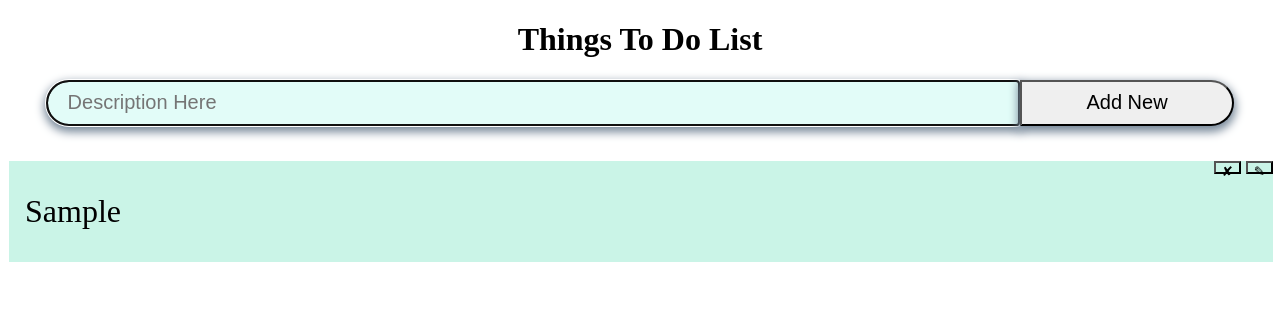
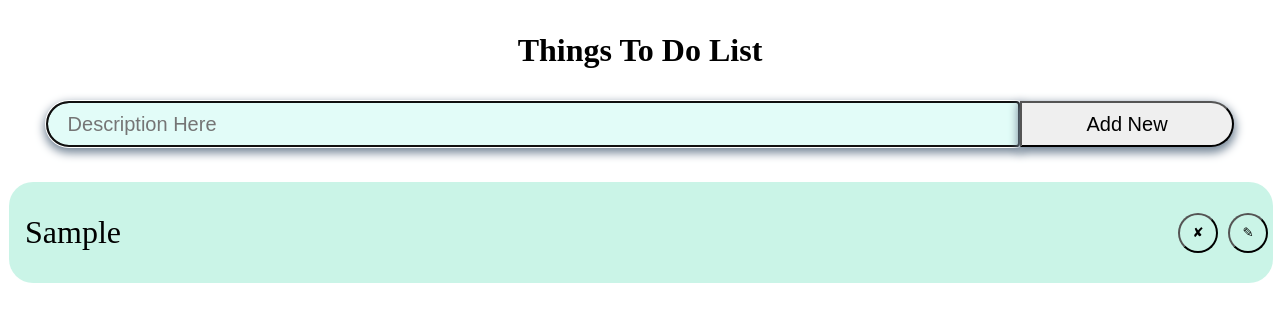
Before and after one commit to joshuacubas/to-do-list-2, a React (Create React App) app: page / in a window 1280 px wide. Both pictures are taken after typing "Sample" into the empty fields and a click on the button "Add New". Shown: the top 322 px of the page. Built offline with nearby package versions, Linux system fonts and the light colour scheme.

Commit message:
add clean round borders to first and last todos in each ul

```diff
--- a/src/App.css
+++ b/src/App.css
@@ -36,11 +36,14 @@ button#add-todo-form-button {
 }
 .todo-text,.todo-buttons-div{
   display:inline-flex;
+  flex-direction: row;
+  align-items: center;
 }
 
 button.todo-buttons {
-
-
+  border-radius: 4em;
+  height:3em;
+  width: 3em;;
 }
 
 .completed-text{
@@ -49,6 +52,7 @@ button.todo-buttons {
 }
 .todo-buttons {
   margin-left: 5px;
+  margin-right: 5px;
   height:1em;
   background-color: inherit;
 }
@@ -64,11 +68,25 @@ li {
   font-size: 2em;
 
 }
+
+li:nth-child(1) {
+  border-top-left-radius: .75em;
+  border-top-right-radius: .75em;
+}
+li:last-child {
+  border-bottom-left-radius: .75em;
+  border-bottom-right-radius: .75em;
+}
 li:nth-child(even) {
   background-color: rgba(152, 236, 174, 0.301);
 }
 li:nth-child(odd) {
   background-color: rgba(139, 230, 201, 0.452);
+}
+
+h1 {
+  margin-top: 1em;
+  margin-bottom: 1em;;
 }
 
 #completed-todos-ul > li:nth-child(even) {
--- a/src/components/TodoList.js
+++ b/src/components/TodoList.js
@@ -20,17 +20,15 @@ export default function todoList(props) {
             todosArr={props.todosArr}
         />
     );
-    console.log("completedTodosExist result : ",completedTodosExist)
 
-    const thingsCompleted = <h1>{completedTodosExist.length === 0 ? "" : "Completed"}</h1>
-
+    const thingsCompleted = <h1 id="things-completed">{completedTodosExist.length === 0 ? "" : "Completed"}</h1>
 
     return (
         <div>
             <ul>{todoLis}</ul>
-            <br />
+
             {thingsCompleted}
-            <br />
+
             <ul id="completed-todos-ul">{completedLis}</ul>
         </div>
 
```
